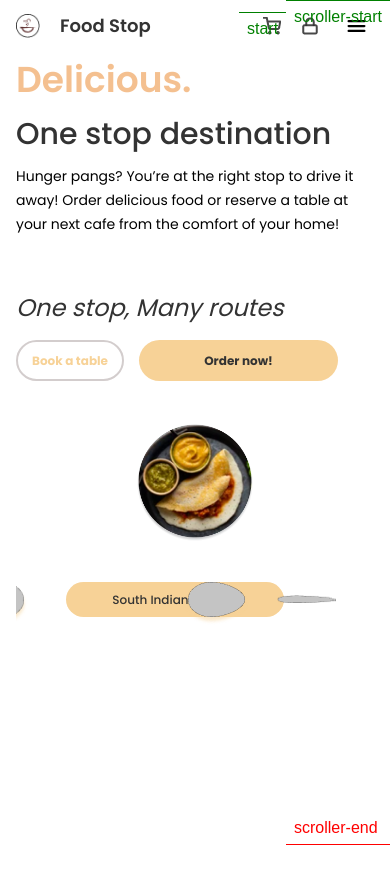
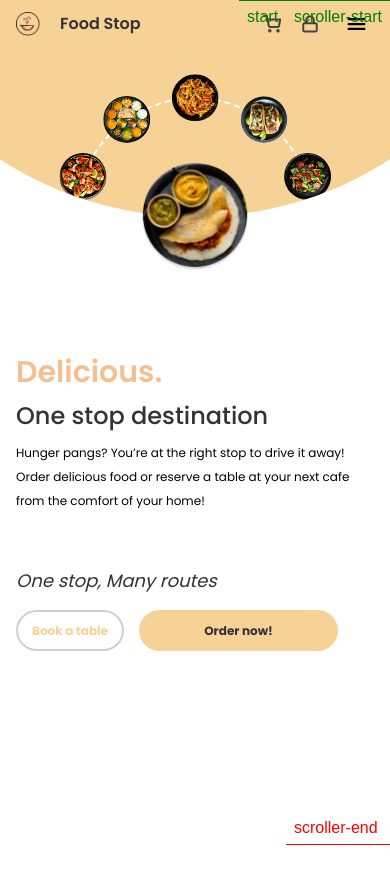
Before and after one commit to kaundalsajal/foodstop, a Next.js app: page / in a window 390 px wide. Shown: the top 884 px of the page. Built offline with nearby package versions, Linux system fonts and the light colour scheme.

Commit message:
improve the responsiveness of the page

```diff
--- a/src/app/layout.tsx
+++ b/src/app/layout.tsx
@@ -20,7 +20,7 @@ export default function RootLayout({
 }>) {
   return (
     <html lang="en" className={`${poppins.variable} h-full antialiased`}>
-      <body className="min-h-full h-[2000px]">{children}</body>
+      <body className="min-h-full">{children}</body>
     </html>
   );
 }
--- a/src/app/page.tsx
+++ b/src/app/page.tsx
@@ -4,9 +4,9 @@ import React from "react";
 
 function Page() {
   return (
-    <main className="panel sticky top-0 ">
-      <NavBar />
-      <Hero />
+    <main className="panel">
+      <NavBar/>
+      <Hero/>
       {/* <div className="h-25 w-25 bg-background"></div>
       <div className="h-25 w-25 bg-background-muted"></div>
       <div className="h-25 w-25 bg-background-secondary"></div>
--- a/src/components/Hero.tsx
+++ b/src/components/Hero.tsx
@@ -81,7 +81,7 @@ function Hero() {
           top: 1011,
           behavior: "smooth",
         });
-        console.log(window.scrollY)
+        console.log(window.scrollY);
       } else {
         window.scrollTo({
           top: 0,
@@ -122,8 +122,7 @@ function Hero() {
     const ellipsesR = gsap.utils.toArray<HTMLElement>(".ellipse-right");
     const ellipsesL = gsap.utils.toArray<HTMLElement>(".ellipse-left");
 
-    const radius =
-      window.innerWidth >= 560 ? 560 / 2 : (window.innerWidth * 0.8) / 2;
+    const radius = circleRef.current.offsetWidth / 2;
 
     const angles = [20, 55, 90, 125, 160, 195, 240, 275, 310, 345];
 
@@ -156,7 +155,7 @@ function Hero() {
       //     });
       //   }
       // });
-      console.log(window.scrollY ,"this is scroll position with mouse")
+      console.log(window.scrollY, "this is scroll position with mouse");
 
       largeImages.forEach((node, index) => {
         if (index === step) {
@@ -225,12 +224,11 @@ function Hero() {
         }
       });
 
-        gsap.to(".image-circle", {
-          rotate: 180 + step * 35,
-          duration: 0.7,
-          // ease: "power3.inOut",
-        });
-
+      gsap.to(circleRef.current, {
+        rotate: 180 + step * 35,
+        duration: 0.7,
+        // ease: "power3.inOut",
+      });
 
       gsap.to(".circle", {
         background: backgroundColor[step],
@@ -265,8 +263,7 @@ function Hero() {
       start: "top top",
       end: "+=2000 bottom",
       pin: true,
-      pinType: "fixed",
-      markers:true,
+      markers: true,
 
       onUpdate(self) {
         const totalSteps = 4;
@@ -282,7 +279,7 @@ function Hero() {
     return () => ScrollTrigger.killAll();
   });
   return (
-    <section className=" max-w-275 md:px-5 h-full flex flex-col lg:flex-row justify-between lg:mx-auto md:mx-10 mx-4 lg:my-9.5">
+    <section className=" max-w-275 md:px-5 h-full flex flex-col-reverse lg:flex-row justify-between lg:mx-auto md:mx-10 mx-4 lg:my-9.5">
       <div className="max-w-full lg:max-w-98.25 mt-1 md:mt-5 lg:mt-54.25">
         <Typography variant="h2" weight="semibold" className="main-heading">
           {hero.heading1}
@@ -316,18 +313,29 @@ function Hero() {
         </div>
       </div>
       {/* Rotating Section  */}
-      <div className="relative flex flex-col lg:overflow-visible overflow-hidden items-center justify-end w-full h-140">
-        <div className="circle absolute bottom-[40%] rounded-full aspect-square hidden lg:flex items-center justify-center w-screen max-w-294 overflow-hidden">
+      <div className="relative flex flex-col items-center w-full h-[30vh] lg:h-[80vh]">
+        <div className="circle absolute w-[200%] bottom-1/3 lg:bottom-1/2 rounded-full aspect-square overflow-hidden">
           <div
             ref={circleRef}
-            className="image-circle absolute bottom-[-23%] aspect-square w-[80vw] max-w-140 rounded-full border-2 border-dashed border-white rotate-180"
+            className="absolute
+              left-1/2
+              top-full
+              -translate-x-1/2
+              -translate-y-1/2
+              aspect-square
+              w-1/3
+              rounded-full
+              border-2
+              border-dashed
+              border-white
+              rotate-180"
           >
             {smallImages.map((img, index) => (
               <div
                 key={index}
-                className="smallImage absolute left-1/2 top-1/2 "
+                className="smallImage absolute w-[20%] max-w-20 left-1/2 top-1/2 "
               >
-                <div className="w-[10vw] max-w-20  overflow-hidden rounded-full -translate-x-1/2 -translate-y-1/2">
+                <div className="w-full max-w-20 overflow-hidden rounded-full -translate-x-1/2 -translate-y-1/2">
                   <Image
                     src={img}
                     alt=""
@@ -345,7 +353,7 @@ function Hero() {
           return (
             <div
               key={index}
-              className="largeImage w-[30vw] max-w-54.5 absolute left-1/2 top-[11%] md:top-[20%] lg:top-[60%] overflow-hidden rounded-full -translate-x-1/2 -translate-y-1/2"
+              className="largeImage w-[30%] max-w-54.5 absolute bottom-1/3 lg:bottom-1/2 overflow-hidden rounded-full translate-y-1/2"
             >
               <Image
                 src={img}
@@ -358,8 +366,8 @@ function Hero() {
             </div>
           );
         })}
-        <div className="relative bottom-[65%] md:bottom-[40%] right-[25%] sm:right-0 lg:bottom-[10%] h-8.75 w-20 md:w-54.5 mx-auto">
-          <div className="top-0 left-54.5">
+        {/* <div className="md:relative bottom-[65%] md:bottom-[40%] right-[25%] sm:right-0 lg:bottom-[10%] h-8.75 w-20 md:w-54.5 mx-auto">
+          <div className="md:block hidden top-0 left-54.5">
             {ellipsesLeft.map((e, index) => (
               <Image
                 key={index}
@@ -389,7 +397,7 @@ function Hero() {
               </Typography>
             </div>
           ))}
-          <div className="top-0 right-54.5">
+          <div className="md:block hidden top-0 right-54.5">
             {ellipsesRight.map((e, index) => (
               <Image
                 key={index}
@@ -409,7 +417,7 @@ function Hero() {
               className="absolute top-3.25 left-52.75 w-14.75 h-2 rotate-180"
             />
           </div>
-        </div>
+        </div> */}
       </div>
     </section>
   );
--- a/src/components/NavBar.tsx
+++ b/src/components/NavBar.tsx
@@ -28,7 +28,7 @@ function NavBar() {
   };
 
   return (
-    <nav className="flex max-w-275 md:px-5 justify-between items-center lg:mx-auto md:mx-10 mx-4 md:my-9.5 my-3 relative z-1">
+    <nav className="flex max-w-275 md:px-5 justify-between items-center lg:mx-auto md:mx-10 mx-4 md:py-9.5 py-3 relative z-1">
       <div>
         <Link href="/" className="flex items-center gap-5">
           <Image alt="Company Logo" src={companyLogo} height={24} width={24} />
--- a/src/components/typography/Typography.tsx
+++ b/src/components/typography/Typography.tsx
@@ -35,19 +35,19 @@ interface TypographyProps {
 }
 
 const variantStyles: Record<Variant, string> = {
-  h1: "font-poppins text-[48px] lg:text-[60px] leading-[60px]",
-h2: "font-poppins text-[36px] lg:text-[48px] leading-[48px]",
-h3: "font-poppins text-[30px] lg:text-[36px] leading-[40px]",
-h4: "font-poppins text-[24px] lg:text-[30px] leading-[36px]",
-h5: "font-poppins text-[24px] lg:text-[28px] leading-[32px]",
-h6: "font-poppins text-[18px] lg:text-[20px] leading-[28px]",
+  h1: "font-poppins text-4xl sm:text-5xl lg:text-6xl xl:text-7xl leading-tight",
+  h2: "font-poppins text-3xl sm:text-4xl lg:text-5xl xl:text-6xl leading-tight",
+  h3: "font-poppins text-2xl sm:text-3xl lg:text-4xl xl:text-5xl leading-tight",
+  h4: "font-poppins text-xl sm:text-2xl lg:text-3xl xl:text-4xl leading-snug",
+  h5: "font-poppins text-lg sm:text-xl lg:text-2xl xl:text-[28px] leading-snug",
+  h6: "font-poppins text-base sm:text-lg lg:text-xl leading-snug",
 
-"body-lg": "font-poppins text-[18px] leading-[28px]",
-body: "font-poppins text-[16px] leading-[28px]",
-"body-sm": "font-poppins text-[14px] leading-[24px]",
+  "body-lg": "font-poppins text-base sm:text-lg leading-7",
+  body: "font-poppins text-sm sm:text-base leading-7",
+  "body-sm": "font-poppins text-xs sm:text-sm leading-6",
 
-caption: "font-poppins text-[12px] leading-[20px]",
-overline: "font-poppins text-[12px] uppercase tracking-[0.1em]",
+  caption: "font-poppins text-xs leading-5",
+  overline: "font-poppins text-xs uppercase tracking-[0.1em]",
 };
 
 const colorStyles: Record<Color, string> = {
```
